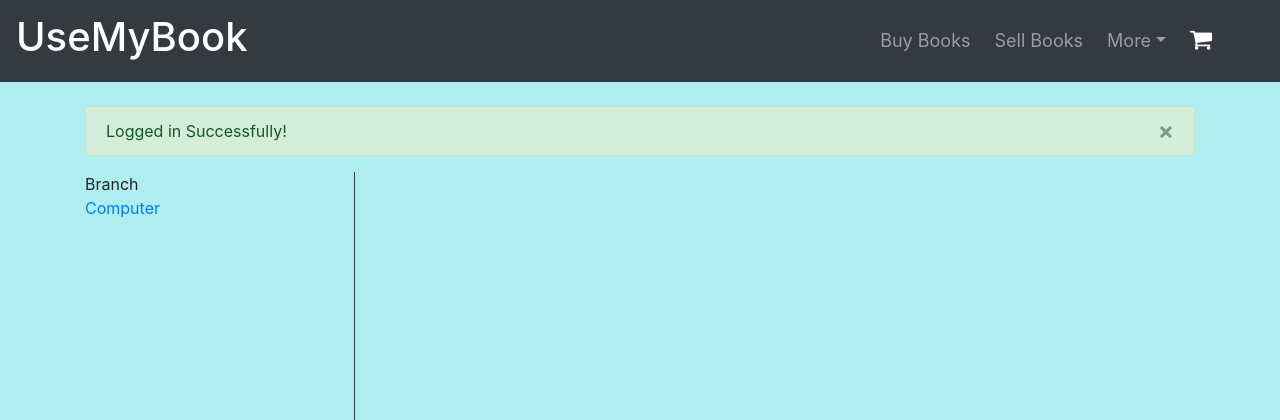
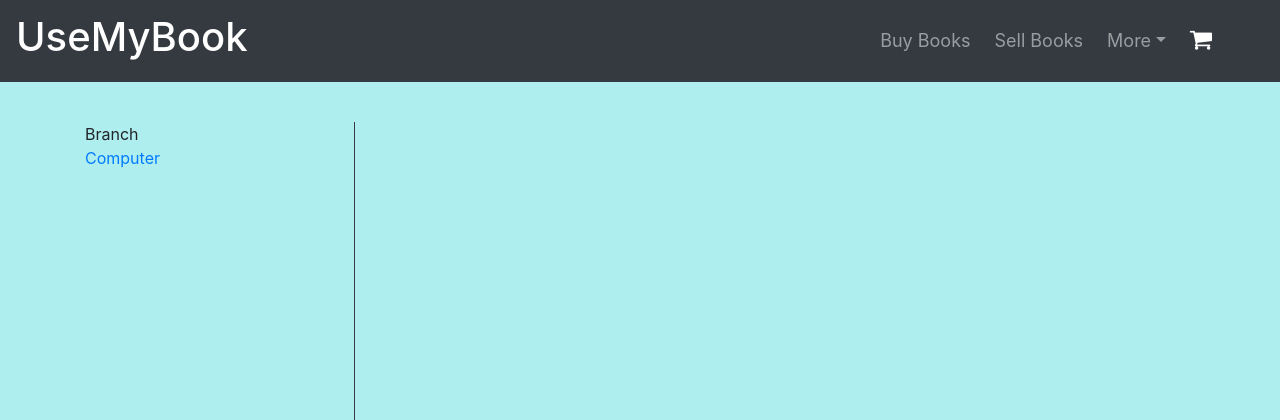
Before and after one commit to snehageorge25/Mini-Project, a Flask app: page / in a window 1280 px wide. Shown: the top 420 px of the page. Run offline with Flask 2, Linux system fonts and the light colour scheme; the visitor is signed in with stand-in values (Sample User, id 1); data that the repository does not hold is empty; some libraries are stand-ins or nearby versions.

Commit message:
flash message addition and changes

```diff
--- a/app.py
+++ b/app.py
@@ -30,6 +30,8 @@ def signup():
 def login():
     form = LoginForm()
     return render_template('login.html', form = form)
+
+
 
 @app.route('/admin_login', methods=['GET', 'POST'])
 def admin_login():
@@ -77,6 +79,7 @@ def new_user():
     cursor = conn.cursor()
     cursor.execute(new_user)
     conn.commit()
+    flash(f'Signed up Successfully!Proceed to Login.','success')
     return redirect(url_for('login'))
 
 
--- a/templates/index.html
+++ b/templates/index.html
@@ -8,15 +8,14 @@
       {% with messages=get_flashed_messages(with_categories=true)%}
         {% if messages %}
           {% for category,message in messages %}
-          <div class="alert alert-{{ category }} alert-dismissible fade show" role="alert">
+          <div class="alert alert-{{ category }}  fade show"  id="successMessage" role="alert">
             <span>{{message}}</span>
-            <button type="button" class="close" data-dismiss="alert" aria-label="Close">
-              <span aria-hidden="true">&times;</span>
-            </button>
           </div>
           {% endfor %}
         {% endif %}
       {% endwith %}
+      <script type="text/javascript">window.setTimeout("document.getElementById('successMessage').style.display='none';",5000);
+      </script>
 </div>
 
 
```
